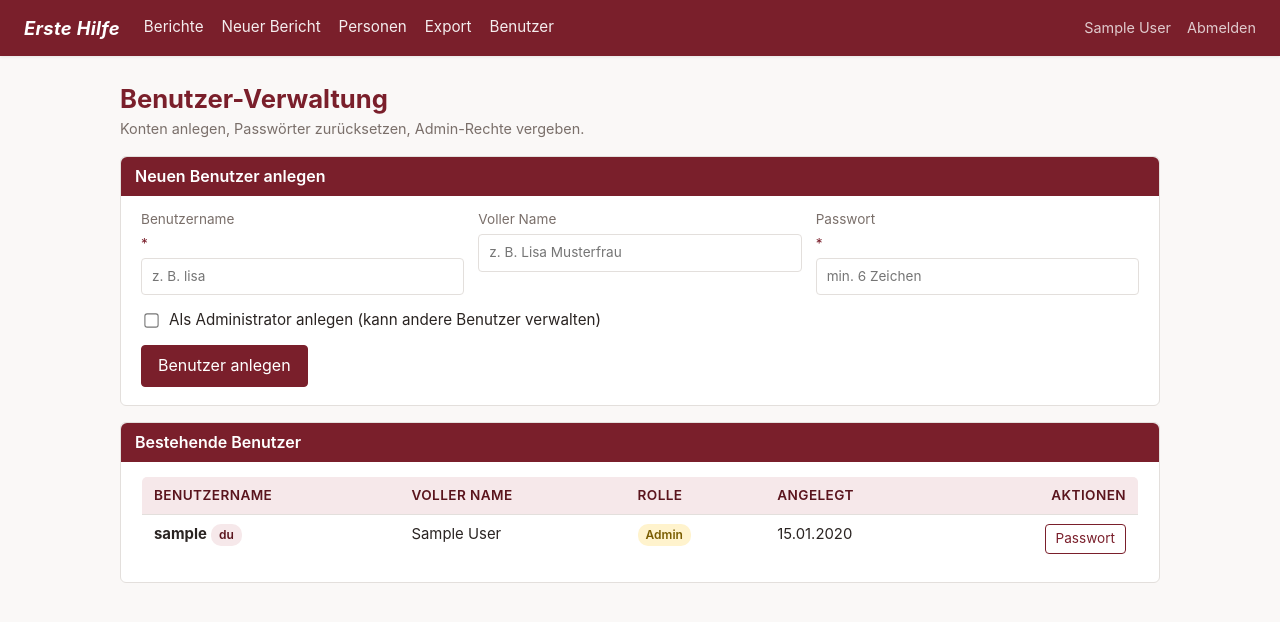
After one commit to DauntlessGiantfromHugeSea/Dokumentation-dEH, a Flask app: page /admin/users in a window 1280 px wide. The commit adds this page. Shown: the top 622 px of the page. Run offline with Flask 3, Linux system fonts and the light colour scheme; a user stored in the database is signed in; tables that the repository leaves empty hold one stand-in row (values such as "Sample post").

Commit message:
Admin-Verwaltung, automatische Laufende Nr., UI-Aufräumarbeiten
Admin:
- is_admin-Flag auf users mit idempotenter Migration; ältester User
  wird automatisch zum Admin promoted (Bootstrap)
- Admin-only Routen unter /admin/users: Benutzer anlegen, Passwort
  zurücksetzen, Admin-Rechte vergeben/entziehen, Benutzer löschen
- Schutzregeln: letzter Admin kann sich weder demoten noch löschen,
  Self-Delete blockiert, Self-Demote als letzter Admin blockiert
- Self-Service /account/password für alle eingeloggten User
- 403-Seite für Nicht-Admins; "Benutzer"-Link nur für Admins

Laufende Nr.:
- Wird beim Speichern automatisch zu "#dEH<id>" gesetzt; nicht mehr
  über das Formular editierbar
- Im Formular nur als Hinweis-Badge sichtbar; Detailseite zeigt es
  prominent im Titel
- dEH-Feld komplett aus Formular und Anzeigen entfernt (DB-Spalte
  bleibt zur Sicherheit, wird nicht mehr gefüllt)

UI-Aufräumarbeiten:
- Bericht-Detailseite: Titel + Aktionen kompakter (page-header)
- Bericht-Formular: dritte Reihe entfernt, Person-Sektion klarer
- Listen (Index, Patientenseite, Geschwister-Berichte): zeigen
  laufende_nr statt interner DB-id
- CSV-Header: "dEH"-Spalte raus, "Laufende Nr." nach vorne
- Navigation: "Berichte" statt "Einsatzberichte" (kürzer); Username
  oben rechts ist jetzt Link zur Passwort-Änderung

```diff
--- a/app.py
+++ b/app.py
@@ -5,6 +5,7 @@ from __future__ import annotations
 import csv
 import io
 import os
+from functools import wraps
 from pathlib import Path
 
 import click
@@ -32,6 +33,17 @@ import models
 from pdf_export import render_protocol_pdf
 
 
+def admin_required(view):
+    @wraps(view)
+    def wrapper(*args, **kwargs):
+        if not current_user.is_authenticated:
+            return redirect(url_for("login", next=request.url))
+        if not getattr(current_user, "is_admin", False):
+            abort(403)
+        return view(*args, **kwargs)
+    return wrapper
+
+
 def create_app(test_config: dict | None = None) -> Flask:
     app = Flask(__name__)
     app.config.update(
@@ -57,6 +69,7 @@ def create_app(test_config: dict | None = None) -> Flask:
             self.id = row["id"]
             self.username = row["username"]
             self.full_name = row["full_name"]
+            self.is_admin = bool(row["is_admin"])
 
     @login_manager.user_loader
     def load_user(user_id: str):
@@ -224,8 +237,7 @@ def create_app(test_config: dict | None = None) -> Flask:
         buf = io.StringIO()
         writer = csv.writer(buf, delimiter=";", quoting=csv.QUOTE_MINIMAL)
         writer.writerow([
-            "Einsatzbericht-Nr", "Patient Name", "Geburtsdatum", "Stammnummer",
-            "Laufende Nr.", "dEH",
+            "Laufende Nr.", "ID", "Patient Name", "Geburtsdatum", "Stammnummer",
             "Unfall Datum/Uhrzeit", "Unfallort", "Unfallhergang",
             "Art/Umfang Verletzung", "Zeugen",
             "EH Datum/Uhrzeit", "Ersthelfer",
@@ -237,9 +249,9 @@ def create_app(test_config: dict | None = None) -> Flask:
         for r in rows:
             full = models.get_protocol(db, r["id"])
             writer.writerow([
+                full["laufende_nr"] or models.laufende_nr_for(full["id"]),
                 full["id"], full["patient_name"], full["patient_geburtsdatum"],
                 full["patient_stammnummer"] or "",
-                full["laufende_nr"] or "", full["deh"] or "",
                 full["unfall_datum_uhrzeit"] or "", full["unfallort"] or "",
                 full["unfallhergang"] or "",
                 full["art_umfang_verletzung"] or "", full["name_zeugen"] or "",
@@ -259,6 +271,118 @@ def create_app(test_config: dict | None = None) -> Flask:
             },
         )
 
+    # ----- Account (any logged-in user) -----
+
+    @app.route("/account/password", methods=["GET", "POST"])
+    @login_required
+    def account_password():
+        if request.method == "POST":
+            db = models.get_db()
+            current = request.form.get("current_password", "")
+            new = request.form.get("new_password", "")
+            confirm = request.form.get("confirm_password", "")
+            row = models.get_user_by_id(db, current_user.id)
+            if not models.verify_password(row, current):
+                flash("Aktuelles Passwort stimmt nicht.", "error")
+            elif len(new) < 6:
+                flash("Neues Passwort muss mindestens 6 Zeichen haben.", "error")
+            elif new != confirm:
+                flash("Die beiden neuen Passwörter stimmen nicht überein.", "error")
+            else:
+                models.set_user_password(db, current_user.id, new)
+                db.commit()
+                flash("Passwort geändert.", "success")
+                return redirect(url_for("index"))
+        return render_template("account_password.html")
+
+    # ----- Admin user management -----
+
+    @app.route("/admin/users")
+    @admin_required
+    def admin_users():
+        users = models.list_users(models.get_db())
+        return render_template("admin_users.html", users=users,
+                               format_dt=models.format_dt)
+
+    @app.route("/admin/users/create", methods=["POST"])
+    @admin_required
+    def admin_user_create():
+        db = models.get_db()
+        username = (request.form.get("username") or "").strip()
+        full_name = (request.form.get("full_name") or "").strip() or None
+        password = request.form.get("password") or ""
+        is_admin = bool(request.form.get("is_admin"))
+        if not username or not password:
+            flash("Benutzername und Passwort sind Pflicht.", "error")
+        elif len(password) < 6:
+            flash("Passwort muss mindestens 6 Zeichen haben.", "error")
+        elif models.get_user_by_username(db, username):
+            flash(f"Benutzername '{username}' existiert bereits.", "error")
+        else:
+            models.create_user(db, username, password, full_name, is_admin)
+            db.commit()
+            flash(f"Benutzer '{username}' angelegt.", "success")
+        return redirect(url_for("admin_users"))
+
+    @app.route("/admin/users/<int:user_id>/reset-password", methods=["POST"])
+    @admin_required
+    def admin_user_reset_password(user_id: int):
+        db = models.get_db()
+        row = models.get_user_by_id(db, user_id)
+        if not row:
+            abort(404)
+        new_password = request.form.get("new_password") or ""
+        if len(new_password) < 6:
+            flash("Passwort muss mindestens 6 Zeichen haben.", "error")
+        else:
+            models.set_user_password(db, user_id, new_password)
+            db.commit()
+            flash(f"Passwort für '{row['username']}' zurückgesetzt.", "success")
+        return redirect(url_for("admin_users"))
+
+    @app.route("/admin/users/<int:user_id>/toggle-admin", methods=["POST"])
+    @admin_required
+    def admin_user_toggle_admin(user_id: int):
+        db = models.get_db()
+        row = models.get_user_by_id(db, user_id)
+        if not row:
+            abort(404)
+        new_state = not bool(row["is_admin"])
+        # Don't let the last admin demote themselves into a lockout.
+        if not new_state and models.count_admins(db) <= 1:
+            flash("Mindestens ein Admin muss bleiben.", "error")
+            return redirect(url_for("admin_users"))
+        models.set_user_admin(db, user_id, new_state)
+        db.commit()
+        flash(
+            f"'{row['username']}' ist jetzt "
+            f"{'Admin' if new_state else 'normaler Benutzer'}.",
+            "success",
+        )
+        return redirect(url_for("admin_users"))
+
+    @app.route("/admin/users/<int:user_id>/delete", methods=["POST"])
+    @admin_required
+    def admin_user_delete(user_id: int):
+        db = models.get_db()
+        row = models.get_user_by_id(db, user_id)
+        if not row:
+            abort(404)
+        if user_id == current_user.id:
+            flash("Du kannst dich nicht selbst löschen.", "error")
+            return redirect(url_for("admin_users"))
+        if row["is_admin"] and models.count_admins(db) <= 1:
+            flash("Letzten Admin kann man nicht löschen.", "error")
+            return redirect(url_for("admin_users"))
+        models.delete_user(db, user_id)
+        db.commit()
+        flash(f"Benutzer '{row['username']}' gelöscht.", "success")
+        return redirect(url_for("admin_users"))
+
+    @app.errorhandler(403)
+    def forbidden(_e):
+        return render_template("403.html"), 403
+
     # ----- CLI -----
 
     @app.cli.command("create-user")
@@ -266,14 +390,21 @@ def create_app(test_config: dict | None = None) -> Flask:
     @click.option("--password", prompt=True, hide_input=True,
                   confirmation_prompt=True)
     @click.option("--full-name", default=None)
-    def cli_create_user(username, password, full_name):
+    @click.option("--admin/--no-admin", default=False,
+                  help="Mark this user as administrator.")
+    def cli_create_user(username, password, full_name, admin):
         """Create a new user account."""
         db = models.get_db()
         if models.get_user_by_username(db, username):
             click.echo(f"User '{username}' exists already.", err=True)
             raise SystemExit(1)
-        models.create_user(db, username, password, full_name)
+        # If no admin exists yet, the first user is auto-promoted by init_db,
+        # but allow explicit --admin too.
+        models.create_user(db, username, password, full_name, is_admin=admin)
         db.commit()
+        # Re-run admin migration so the very first user gets is_admin=1
+        # without needing the flag.
+        models.init_db(Path(app.config["DB_PATH"]))
         click.echo(f"User '{username}' created.")
 
     return app
--- a/static/style.css
+++ b/static/style.css
@@ -248,6 +248,86 @@ label.field .req { color: var(--accent); }
   color: var(--accent-dark);
   font-weight: 600;
 }
+.badge.admin {
+  background: #fff3cd;
+  color: #7a5d00;
+}
+
+.page-header {
+  display: flex;
+  align-items: flex-start;
+  justify-content: space-between;
+  gap: 16px;
+  margin-bottom: 16px;
+  flex-wrap: wrap;
+}
+.page-header h1 { margin: 0 0 4px; }
+
+.card-header {
+  display: flex;
+  align-items: center;
+  justify-content: space-between;
+  gap: 10px;
+}
+.card-header-badge {
+  font-size: 0.8rem;
+  font-weight: 500;
+  background: rgba(255,255,255,0.2);
+  padding: 2px 10px;
+  border-radius: 10px;
+}
+.card-header-badge.muted-badge {
+  background: transparent;
+  color: rgba(255,255,255,0.75);
+  font-style: italic;
+  font-size: 0.78rem;
+}
+
+.btn.danger {
+  background: #b3261e;
+  border-color: #b3261e;
+}
+.btn.danger:hover { background: #8e1e18; border-color: #8e1e18; }
+
+.action-cell { white-space: nowrap; }
+.action-cell .inline-form {
+  display: inline-flex;
+  gap: 4px;
+  margin-left: 4px;
+  align-items: center;
+}
+.action-cell .inline-form input {
+  font: inherit;
+  padding: 4px 8px;
+  border: 1px solid var(--border);
+  border-radius: 4px;
+  font-size: 0.85rem;
+  width: 140px;
+}
+
+details.inline-action {
+  display: inline-block;
+  position: relative;
+}
+details.inline-action > summary {
+  list-style: none;
+  cursor: pointer;
+}
+details.inline-action > summary::-webkit-details-marker { display: none; }
+details.inline-action[open] .inline-form {
+  display: inline-flex;
+  margin-left: 6px;
+}
+details.inline-action:not([open]) .inline-form { display: none; }
+
+.checkbox-row {
+  display: flex;
+  align-items: center;
+  gap: 8px;
+  font-size: 0.95rem;
+  cursor: pointer;
+}
+.checkbox-row input { transform: scale(1.1); }
 
 .tagline {
   color: var(--muted);
--- /dev/null
+++ b/templates/admin_users.html
@@ -0,0 +1,91 @@
+{% extends "base.html" %}
+{% block title %}Benutzer-Verwaltung{% endblock %}
+{% block content %}
+<h1>Benutzer-Verwaltung</h1>
+<p class="tagline">Konten anlegen, Passwörter zurücksetzen, Admin-Rechte vergeben.</p>
+
+<div class="card">
+  <div class="card-header">Neuen Benutzer anlegen</div>
+  <form method="post" action="{{ url_for('admin_user_create') }}" class="stack">
+    <div class="row three">
+      <label class="field">
+        Benutzername <span class="req">*</span>
+        <input name="username" required autocomplete="off"
+               placeholder="z. B. lisa">
+      </label>
+      <label class="field">
+        Voller Name
+        <input name="full_name" autocomplete="off"
+               placeholder="z. B. Lisa Musterfrau">
+      </label>
+      <label class="field">
+        Passwort <span class="req">*</span>
+        <input name="password" type="text" required minlength="6"
+               autocomplete="new-password" placeholder="min. 6 Zeichen">
+      </label>
+    </div>
+    <label class="checkbox-row">
+      <input type="checkbox" name="is_admin" value="1">
+      Als Administrator anlegen (kann andere Benutzer verwalten)
+    </label>
+    <div><button class="btn" type="submit">Benutzer anlegen</button></div>
+  </form>
+</div>
+
+<div class="card">
+  <div class="card-header">Bestehende Benutzer</div>
+  <table class="data">
+    <thead>
+      <tr>
+        <th>Benutzername</th>
+        <th>Voller Name</th>
+        <th>Rolle</th>
+        <th>Angelegt</th>
+        <th class="right">Aktionen</th>
+      </tr>
+    </thead>
+    <tbody>
+      {% for u in users %}
+      <tr>
+        <td><strong>{{ u.username }}</strong>
+          {% if u.id == current_user.id %}<span class="badge">du</span>{% endif %}
+        </td>
+        <td>{{ u.full_name or '—' }}</td>
+        <td>
+          {% if u.is_admin %}<span class="badge admin">Admin</span>
+          {% else %}<span class="muted">Benutzer</span>{% endif %}
+        </td>
+        <td>{{ format_dt(u.created_at) }}</td>
+        <td class="right action-cell">
+          <details class="inline-action">
+            <summary class="btn small secondary">Passwort</summary>
+            <form method="post"
+                  action="{{ url_for('admin_user_reset_password', user_id=u.id) }}"
+                  class="inline-form">
+              <input name="new_password" type="text" required minlength="6"
+                     placeholder="Neues Passwort">
+              <button class="btn small" type="submit">Setzen</button>
+            </form>
+          </details>
+          {% if u.id != current_user.id %}
+            <form method="post"
+                  action="{{ url_for('admin_user_toggle_admin', user_id=u.id) }}"
+                  class="inline-form">
+              <button class="btn small secondary" type="submit">
+                {% if u.is_admin %}Admin entziehen{% else %}Admin geben{% endif %}
+              </button>
+            </form>
+            <form method="post"
+                  action="{{ url_for('admin_user_delete', user_id=u.id) }}"
+                  class="inline-form"
+                  onsubmit="return confirm('Benutzer „{{ u.username }}“ wirklich löschen?');">
+              <button class="btn small danger" type="submit">Löschen</button>
+            </form>
+          {% endif %}
+        </td>
+      </tr>
+      {% endfor %}
+    </tbody>
+  </table>
+</div>
+{% endblock %}
--- a/templates/base.html
+++ b/templates/base.html
@@ -11,13 +11,16 @@
   <header class="topbar">
     <span class="brand">Erste Hilfe</span>
     <nav>
-      <a href="{{ url_for('index') }}">Einsatzberichte</a>
+      <a href="{{ url_for('index') }}">Berichte</a>
       <a href="{{ url_for('protocol_new') }}">Neuer Bericht</a>
       <a href="{{ url_for('patient_list') }}">Personen</a>
       <a href="{{ url_for('export_form') }}">Export</a>
+      {% if current_user.is_admin %}
+        <a href="{{ url_for('admin_users') }}">Benutzer</a>
+      {% endif %}
     </nav>
     <span class="user">
-      {{ current_user.full_name or current_user.username }}
+      <a href="{{ url_for('account_password') }}">{{ current_user.full_name or current_user.username }}</a>
       <a href="{{ url_for('logout') }}">Abmelden</a>
     </span>
   </header>
--- a/templates/index.html
+++ b/templates/index.html
@@ -35,7 +35,7 @@
 <table class="data">
   <thead>
     <tr>
-      <th>#</th>
+      <th>Bericht</th>
       <th>EH Datum</th>
       <th>Name</th>
       <th>Geburtsdatum</th>
@@ -47,7 +47,7 @@
   <tbody>
     {% for p in protocols %}
     <tr>
-      <td class="id">#{{ p.id }}</td>
+      <td class="id">{{ p.laufende_nr or '#dEH' ~ p.id }}</td>
       <td>{{ format_dt(p.eh_datum_uhrzeit) or format_dt(p.unfall_datum_uhrzeit) or format_dt(p.created_at) }}</td>
       <td><a href="{{ url_for('patient_detail', patient_id=p.patient_id) }}">{{ p.patient_name }}</a></td>
       <td>{{ format_dt(p.patient_geburtsdatum) }}</td>
--- a/templates/patient_detail.html
+++ b/templates/patient_detail.html
@@ -20,20 +20,18 @@
 <table class="data">
   <thead>
     <tr>
-      <th>#</th>
+      <th>Bericht</th>
       <th>EH Datum</th>
       <th>Ersthelfer</th>
-      <th>Laufende Nr.</th>
       <th class="right"></th>
     </tr>
   </thead>
   <tbody>
     {% for p in protocols %}
     <tr>
-      <td class="id">#{{ p.id }}</td>
+      <td class="id">{{ p.laufende_nr or '#dEH' ~ p.id }}</td>
       <td>{{ format_dt(p.eh_datum_uhrzeit) or format_dt(p.created_at) }}</td>
       <td>{{ p.name_ersthelfer or '—' }}</td>
-      <td>{{ p.laufende_nr or '—' }}</td>
       <td class="right">
         <a class="btn small secondary" href="{{ url_for('protocol_detail', protocol_id=p.id) }}">Öffnen</a>
       </td>
```
Also changed, not shown: models.py (+70 -7 lines), pdf_export.py (+3 -4 lines), templates/403.html (added, +12 -0 lines), templates/account_password.html (added, +31 -0 lines), templates/protocol_detail.html (+8 -10 lines), templates/protocol_form.html (+15 -16 lines).
